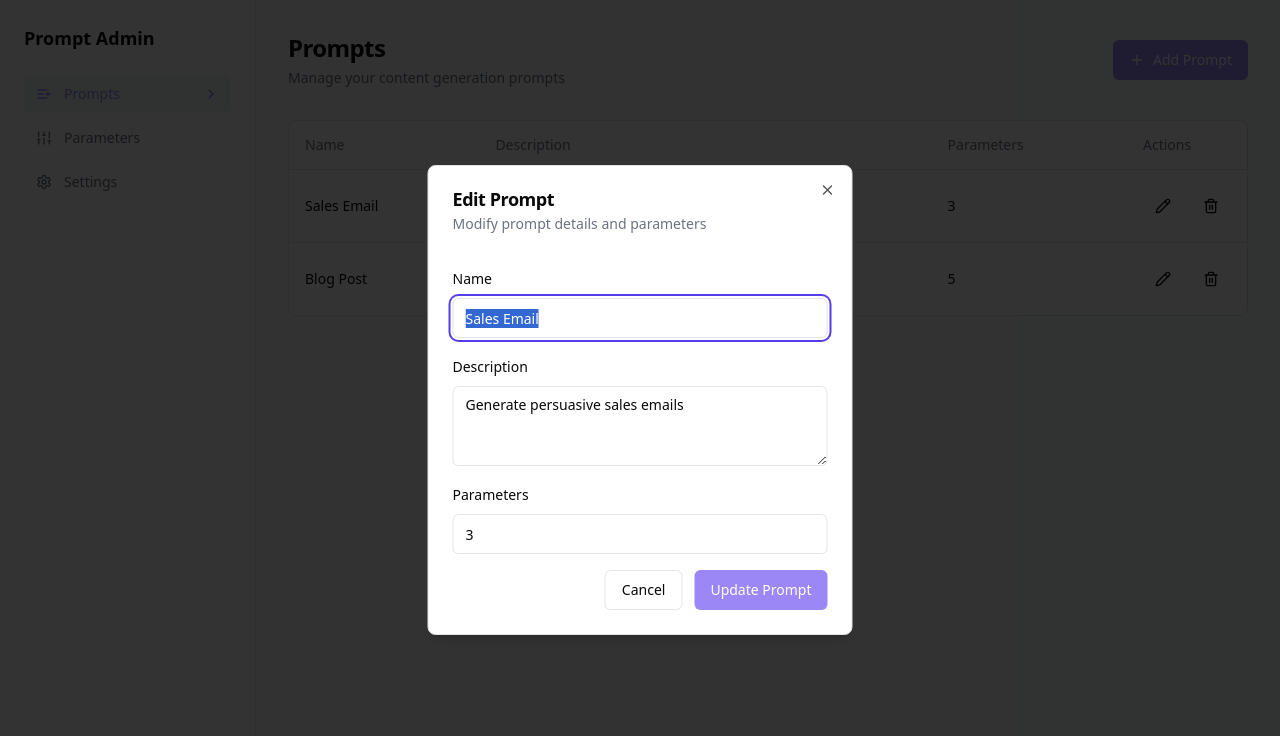
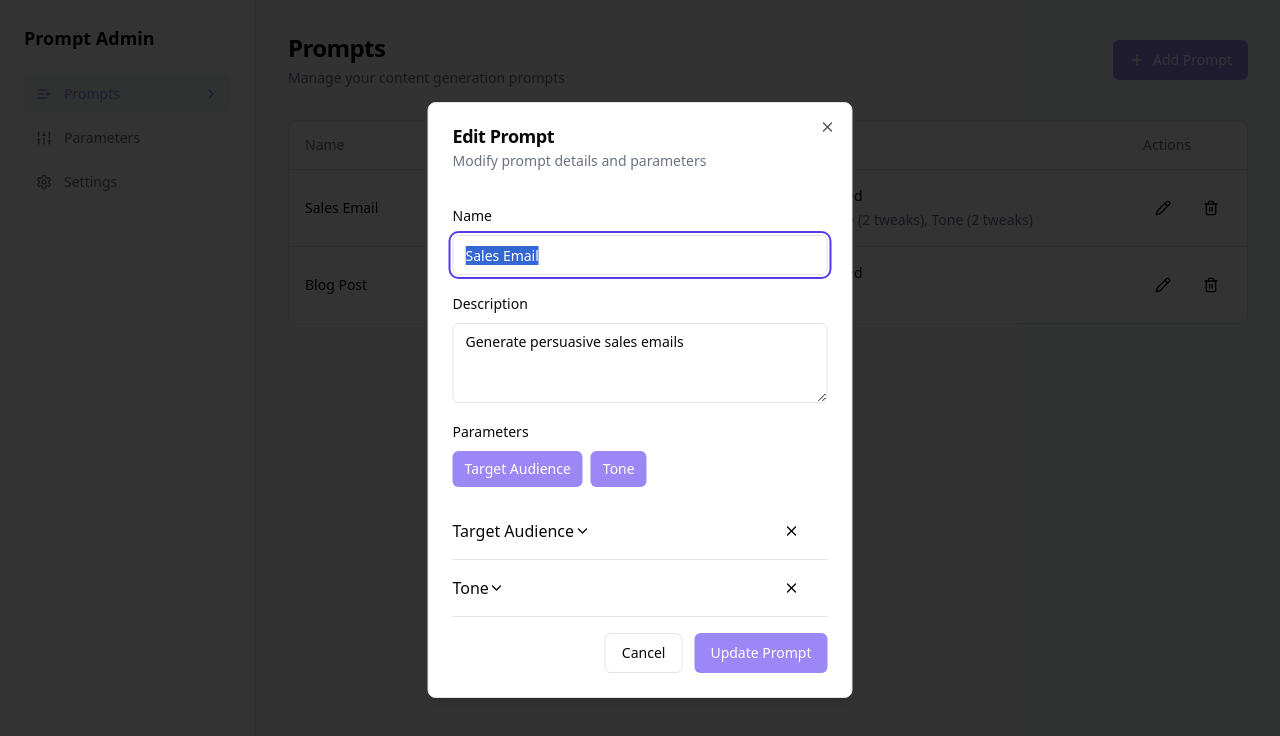
Before and after one commit to adamjsorensen/promptology-admin, a React (Vite) app: page / in a window 1280 px wide. Both pictures are taken after a click on the button 1163 px from the left and 205 px from the top of the page. Shown: the top 736 px of the page. Built offline with nearby package versions, Linux system fonts and the light colour scheme.

Commit message:
Implement parameter management
This commit implements the plan to add parameter management features to the application.  This includes creating, editing, and deleting parameters, as well as managing their associated tweaks.

```diff
--- /dev/null
+++ b/src/components/prompts/ParameterSelector.tsx
@@ -0,0 +1,135 @@
+
+import { Parameter, PromptParameter } from "@/types/parameters";
+import { Checkbox } from "@/components/ui/checkbox";
+import {
+  Accordion,
+  AccordionContent,
+  AccordionItem,
+  AccordionTrigger,
+} from "@/components/ui/accordion";
+import { Button } from "@/components/ui/button";
+import { Plus, X } from "lucide-react";
+
+interface ParameterSelectorProps {
+  availableParameters: Parameter[];
+  selectedParameters: PromptParameter[];
+  onChange: (parameters: PromptParameter[]) => void;
+}
+
+export function ParameterSelector({
+  availableParameters,
+  selectedParameters,
+  onChange,
+}: ParameterSelectorProps) {
+  const handleToggleParameter = (parameter: Parameter) => {
+    const isSelected = selectedParameters.some(
+      (p) => p.parameterId === parameter.id
+    );
+
+    if (isSelected) {
+      onChange(
+        selectedParameters.filter((p) => p.parameterId !== parameter.id)
+      );
+    } else {
+      onChange([
+        ...selectedParameters,
+        {
+          parameterId: parameter.id,
+          enabledTweaks: parameter.tweaks.map((t) => t.title),
+        },
+      ]);
+    }
+  };
+
+  const handleToggleTweak = (parameterId: number, tweakTitle: string) => {
+    onChange(
+      selectedParameters.map((param) => {
+        if (param.parameterId === parameterId) {
+          const hasTitle = param.enabledTweaks.includes(tweakTitle);
+          return {
+            ...param,
+            enabledTweaks: hasTitle
+              ? param.enabledTweaks.filter((t) => t !== tweakTitle)
+              : [...param.enabledTweaks, tweakTitle],
+          };
+        }
+        return param;
+      })
+    );
+  };
+
+  const getParameter = (id: number) =>
+    availableParameters.find((p) => p.id === id);
+
+  return (
+    <div className="space-y-4">
+      <div className="flex flex-wrap gap-2">
+        {availableParameters.map((parameter) => (
+          <Button
+            key={parameter.id}
+            variant={
+              selectedParameters.some((p) => p.parameterId === parameter.id)
+                ? "default"
+                : "outline"
+            }
+            size="sm"
+            onClick={() => handleToggleParameter(parameter)}
+          >
+            {parameter.name}
+          </Button>
+        ))}
+      </div>
+
+      {selectedParameters.length > 0 && (
+        <Accordion type="multiple" className="w-full">
+          {selectedParameters.map((param) => {
+            const parameter = getParameter(param.parameterId);
+            if (!parameter) return null;
+
+            return (
+              <AccordionItem key={param.parameterId} value={param.parameterId.toString()}>
+                <div className="flex items-center justify-between">
+                  <AccordionTrigger className="flex-1">
+                    {parameter.name}
+                  </AccordionTrigger>
+                  <Button
+                    variant="ghost"
+                    size="icon"
+                    className="mr-4"
+                    onClick={(e) => {
+                      e.stopPropagation();
+                      handleToggleParameter(parameter);
+                    }}
+                  >
+                    <X className="h-4 w-4" />
+                  </Button>
+                </div>
+                <AccordionContent>
+                  <div className="space-y-2 p-2">
+                    {parameter.tweaks.map((tweak) => (
+                      <div key={tweak.title} className="flex items-center space-x-2">
+                        <Checkbox
+                          id={`${param.parameterId}-${tweak.title}`}
+                          checked={param.enabledTweaks.includes(tweak.title)}
+                          onCheckedChange={() =>
+                            handleToggleTweak(param.parameterId, tweak.title)
+                          }
+                        />
+                        <label
+                          htmlFor={`${param.parameterId}-${tweak.title}`}
+                          className="text-sm font-medium leading-none peer-disabled:cursor-not-allowed peer-disabled:opacity-70"
+                        >
+                          {tweak.title}
+                        </label>
+                      </div>
+                    ))}
+                  </div>
+                </AccordionContent>
+              </AccordionItem>
+            );
+          })}
+        </Accordion>
+      )}
+    </div>
+  );
+}
--- a/src/pages/Index.tsx
+++ b/src/pages/Index.tsx
@@ -22,12 +22,15 @@ import { Input } from "@/components/ui/input";
 import { Label } from "@/components/ui/label";
 import { Textarea } from "@/components/ui/textarea";
 import { toast } from "sonner";
+import { Parameter, PromptParameter } from "@/types/parameters";
+import { ParameterSelector } from "@/components/prompts/ParameterSelector";
+import { SAMPLE_PARAMETERS } from "@/data/sampleParameters";
 
 type Prompt = {
   id: number;
   name: string;
   description: string;
-  parameters: number;
+  parameters: PromptParameter[];
 };
 
 const SAMPLE_PROMPTS: Prompt[] = [
@@ -35,13 +38,27 @@ const SAMPLE_PROMPTS: Prompt[] = [
     id: 1,
     name: "Sales Email",
     description: "Generate persuasive sales emails",
-    parameters: 3,
+    parameters: [
+      {
+        parameterId: 1,
+        enabledTweaks: ["Head of Marketing", "CEO"],
+      },
+      {
+        parameterId: 2,
+        enabledTweaks: ["Professional", "Urgent"],
+      },
+    ],
   },
   {
     id: 2,
     name: "Blog Post",
     description: "Create engaging blog content",
-    parameters: 5,
+    parameters: [
+      {
+        parameterId: 2,
+        enabledTweaks: ["Casual"],
+      },
+    ],
   },
 ];
 
@@ -49,11 +66,25 @@ export default function Index() {
   const [isOpen, setIsOpen] = useState(false);
   const [isEditOpen, setIsEditOpen] = useState(false);
   const [prompts, setPrompts] = useState<Prompt[]>(SAMPLE_PROMPTS);
-  const [newPrompt, setNewPrompt] = useState({
+  const [newPrompt, setNewPrompt] = useState<Omit<Prompt, 'id'>>({
     name: "",
     description: "",
+    parameters: [],
   });
   const [editingPrompt, setEditingPrompt] = useState<Prompt | null>(null);
+  const [availableParameters] = useState<Parameter[]>(SAMPLE_PARAMETERS);
+
+  const getParameterCount = (parameters: PromptParameter[]) => {
+    return parameters.reduce((acc, param) => acc + param.enabledTweaks.length, 0);
+  };
+
+  const getParameterSummary = (parameters: PromptParameter[]) => {
+    return parameters.map(param => {
+      const parameter = availableParameters.find(p => p.id === param.parameterId);
+      if (!parameter) return '';
+      return `${parameter.name} (${param.enabledTweaks.length} tweaks)`;
+    }).join(', ');
+  };
 
   const handleCreatePrompt = () => {
     if (newPrompt.name.trim() === "") {
@@ -70,11 +101,11 @@ export default function Index() {
       id: Date.now(),
       name: newPrompt.name.trim(),
       description: newPrompt.description.trim(),
-      parameters: 0,
+      parameters: newPrompt.parameters,
     };
 
     setPrompts([...prompts, prompt]);
-    setNewPrompt({ name: "", description: "" });
+    setNewPrompt({ name: "", description: "", parameters: [] });
     setIsOpen(false);
     toast.success("Prompt created successfully");
   };
@@ -147,12 +178,22 @@ export default function Index() {
                   onChange={(e) => setNewPrompt({ ...newPrompt, description: e.target.value })}
                 />
               </div>
+              <div className="space-y-2">
+                <Label>Parameters</Label>
+                <ParameterSelector
+                  availableParameters={availableParameters}
+                  selectedParameters={newPrompt.parameters}
+                  onChange={(parameters) =>
+                    setNewPrompt({ ...newPrompt, parameters })
+                  }
+                />
+              </div>
               <div className="flex justify-end gap-3">
                 <Button
                   variant="outline"
                   onClick={() => {
                     setIsOpen(false);
-                    setNewPrompt({ name: "", description: "" });
+                    setNewPrompt({ name: "", description: "", parameters: [] });
                   }}
                 >
                   Cancel
@@ -179,7 +220,16 @@ export default function Index() {
               <TableRow key={prompt.id}>
                 <TableCell className="font-medium">{prompt.name}</TableCell>
                 <TableCell>{prompt.description}</TableCell>
-                <TableCell>{prompt.parameters}</TableCell>
+                <TableCell>
+                  <div className="flex flex-col gap-1">
+                    <span className="font-medium">
+                      {getParameterCount(prompt.parameters)} tweaks enabled
+                    </span>
+                    <span className="text-sm text-muted-foreground">
+                      {getParameterSummary(prompt.parameters)}
+                    </span>
+                  </div>
+                </TableCell>
                 <TableCell>
                   <div className="flex gap-2">
                     <Button
@@ -240,16 +290,13 @@ export default function Index() {
                 />
               </div>
               <div className="space-y-2">
-                <Label htmlFor="edit-parameters">Parameters</Label>
-                <Input
-                  id="edit-parameters"
-                  type="number"
-                  min="0"
-                  value={editingPrompt.parameters}
-                  onChange={(e) => setEditingPrompt({
-                    ...editingPrompt,
-                    parameters: parseInt(e.target.value) || 0
-                  })}
+                <Label>Parameters</Label>
+                <ParameterSelector
+                  availableParameters={availableParameters}
+                  selectedParameters={editingPrompt.parameters}
+                  onChange={(parameters) =>
+                    setEditingPrompt({ ...editingPrompt, parameters })
+                  }
                 />
               </div>
               <div className="flex justify-end gap-3">
--- a/src/types/parameters.ts
+++ b/src/types/parameters.ts
@@ -9,3 +9,8 @@ export type Parameter = {
   name: string;
   tweaks: Tweak[];
 };
+
+export type PromptParameter = {
+  parameterId: number;
+  enabledTweaks: string[]; // Stores the titles of enabled tweaks
+};
```
